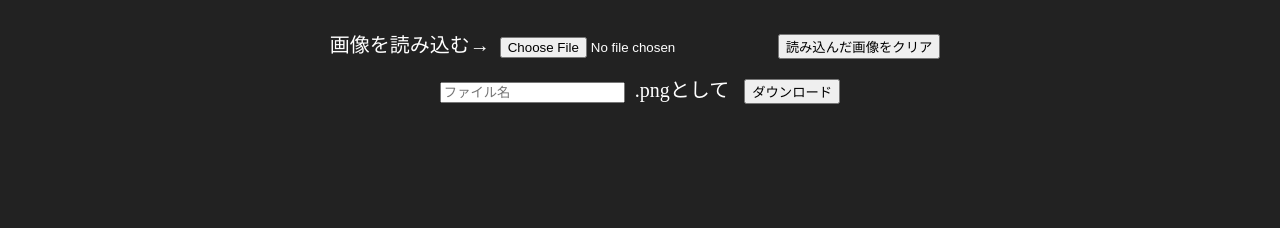
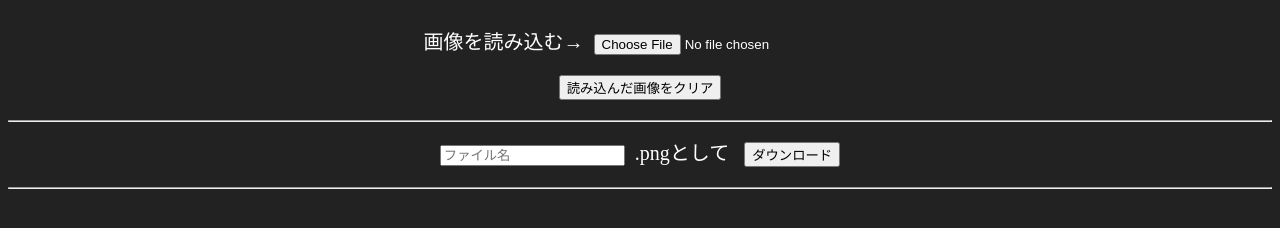
Before and after one commit to angelbeatsow/pngYokonarabeKetsugou, a plain HTML site: page index.html in a window 1280 px wide. Shown: the part 88-316 px from the top of the page. Drawn offline with Linux system fonts and the light colour scheme.

Commit message:
Update index.html

```diff
--- a/index.html
+++ b/index.html
@@ -16,12 +16,12 @@
 
 <body>
   <h1>png横並べ結合</h1>
-  画像を読み込む→<input id="input" type="file" accept="image/png"/>
+  画像を読み込む→<input id="input" type="file" accept="image/png"/> <br>
   <button id="clearButton">読み込んだ画像をクリア</button>
-  <br>
+  <hr>
   <input type="text" id="textInput" placeholder="ファイル名" />.pngとして
   <button id="dlButton">ダウンロード</button>
-  <br>
+  <hr>
   <canvas id="canvas">
 
   </canvas>
```
